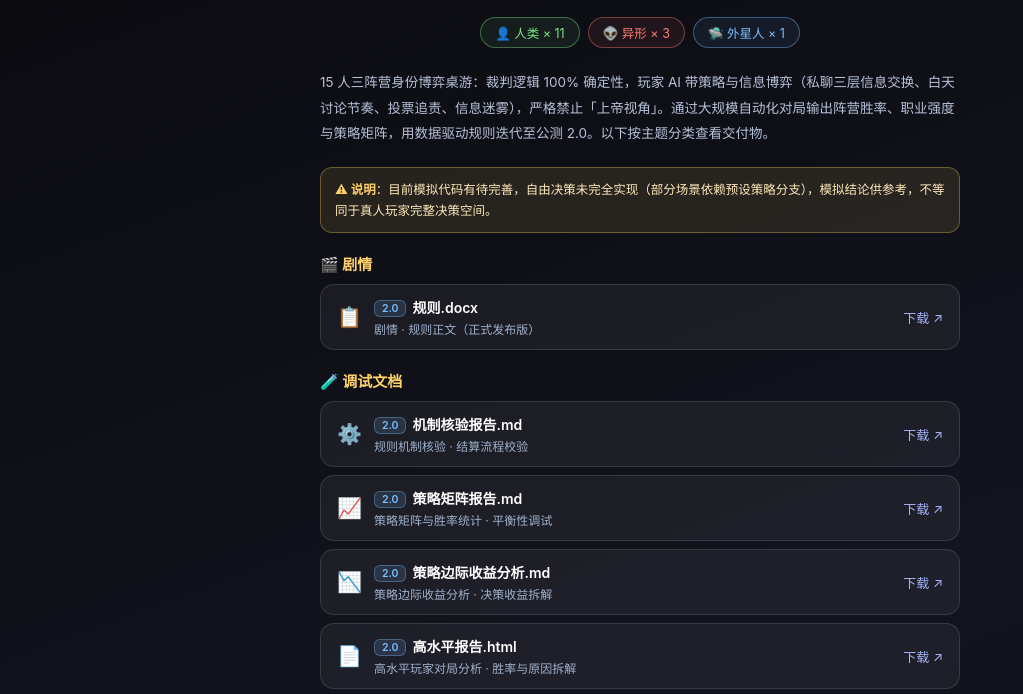
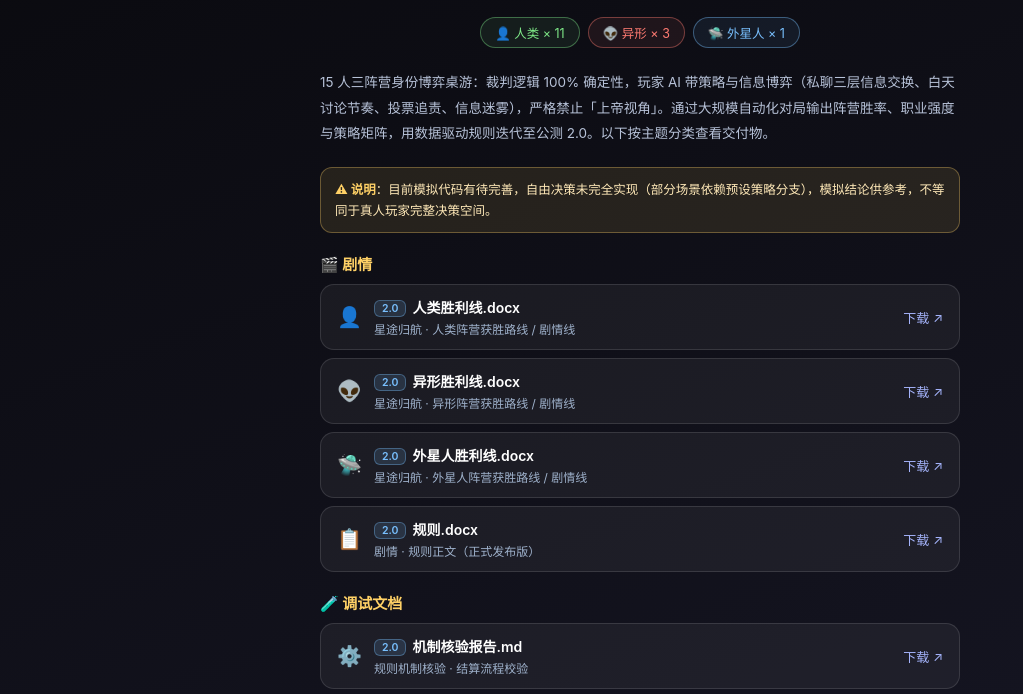
Before and after one commit to hxj-2888/portfolio, a website: page projects/space-kill/index.html in a window 1280 px wide. Shown: the part 93-787 px from the top of the page, without its empty margins (0-1023 px from the left). Drawn offline with Linux system fonts and the light colour scheme.

Commit message:
fix: 恢复太空杀三条胜利线剧情(2.0)；预览 iframe 增加 allow-downloads 修复下载

```diff
--- a/projects/space-kill/index.html
+++ b/projects/space-kill/index.html
@@ -64,6 +64,9 @@
   <div class="notice warn"><b>⚠ 说明</b>：目前模拟代码有待完善，自由决策未完全实现（部分场景依赖预设策略分支），模拟结论供参考，不等同于真人玩家完整决策空间。</div>
 
   <h2>🎬 剧情</h2>
+  <a class="file" href="公测2.0/人类胜利线.docx" download><span class="ico">👤</span><span><div class="nm"><span class="ver v20">2.0</span>人类胜利线.docx</div><div class="ds">星途归航 · 人类阵营获胜路线 / 剧情线</div></span><span class="go">下载 ↗</span></a>
+  <a class="file" href="公测2.0/异形胜利线.docx" download><span class="ico">👽</span><span><div class="nm"><span class="ver v20">2.0</span>异形胜利线.docx</div><div class="ds">星途归航 · 异形阵营获胜路线 / 剧情线</div></span><span class="go">下载 ↗</span></a>
+  <a class="file" href="公测2.0/外星人胜利线.docx" download><span class="ico">🛸</span><span><div class="nm"><span class="ver v20">2.0</span>外星人胜利线.docx</div><div class="ds">星途归航 · 外星人阵营获胜路线 / 剧情线</div></span><span class="go">下载 ↗</span></a>
   <a class="file" href="公测2.0/规则.docx" download><span class="ico">📋</span><span><div class="nm"><span class="ver v20">2.0</span>规则.docx</div><div class="ds">剧情 · 规则正文（正式发布版）</div></span><span class="go">下载 ↗</span></a>
 
   <h2>🧪 调试文档</h2>
```
Also changed, not shown: index.html (+1 -1 lines), 3 other files.
